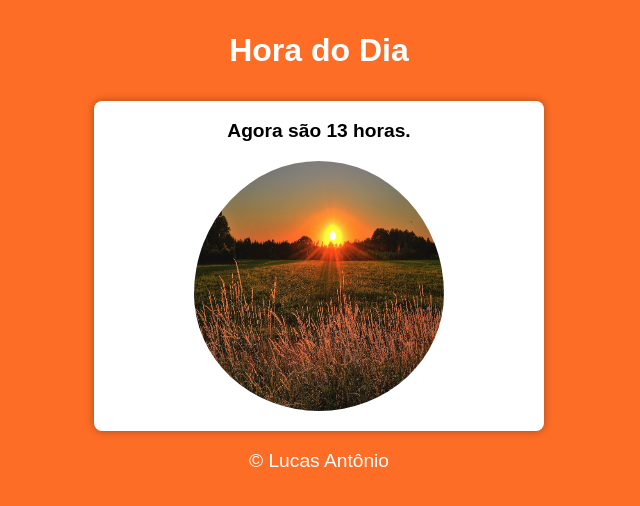
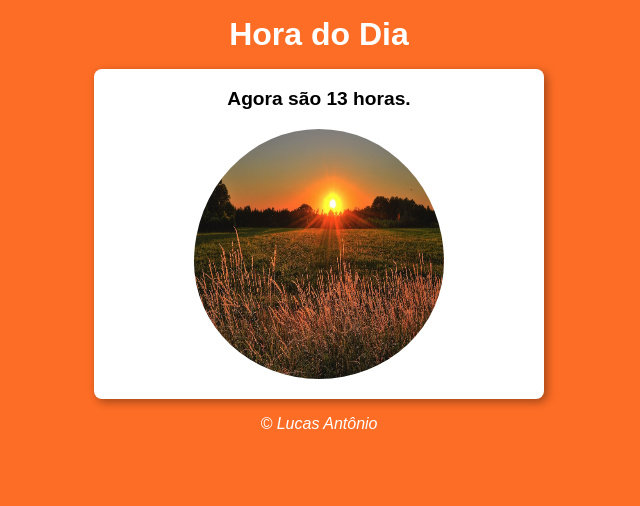
Before and after one commit to LucasAnttonio/JavaScript, a plain HTML site: page exercicios/ex01/index.html in a window 1280 px wide. Shown: the whole page, without its empty margins (321-961 px from the left). Drawn offline with Linux system fonts and the light colour scheme.

Commit message:
Ajustando estilos do ex01

```diff
--- a/exercicios/ex01/css/style.css
+++ b/exercicios/ex01/css/style.css
@@ -1,26 +1,25 @@
 @charset "UTF-8";
 
 * {
+    font-family: Arial, Helvetica, sans-serif;
     margin: 0;
     padding: 0;
-    font-family: Arial, Helvetica, sans-serif;
-    color: white;
 }
 
-div {
+section {
     width: 450px;
     height: 330px;
     margin: auto;
     background-color: white;
-    box-shadow: 0px 0px 8px rgba(0, 0, 0, 0.329);
+    box-shadow: 3px 3px 10px rgba(0, 0, 0, 0.363);
     border-radius: 8px;
 }
 
 
-h1 {
-    font-size: 2em;
+h1, footer p {
     text-align: center;
-    padding: 1em;
+    color: white;
+    margin: 16px;
 }
 
 h2 {
@@ -40,7 +39,5 @@ img {
 }
 
 footer {
-    font-size: 1.2em;
-    text-align: center;
-    padding: 1em;
+    font-style: italic;
 }
--- a/exercicios/ex01/index.html
+++ b/exercicios/ex01/index.html
@@ -15,10 +15,8 @@
     </header>
 
     <section>
-        <div>
             <h2 id="horas"></h2>
             <img src="" alt="" id="paisagem">
-        </div>
     </section>
 
     <footer>
```
